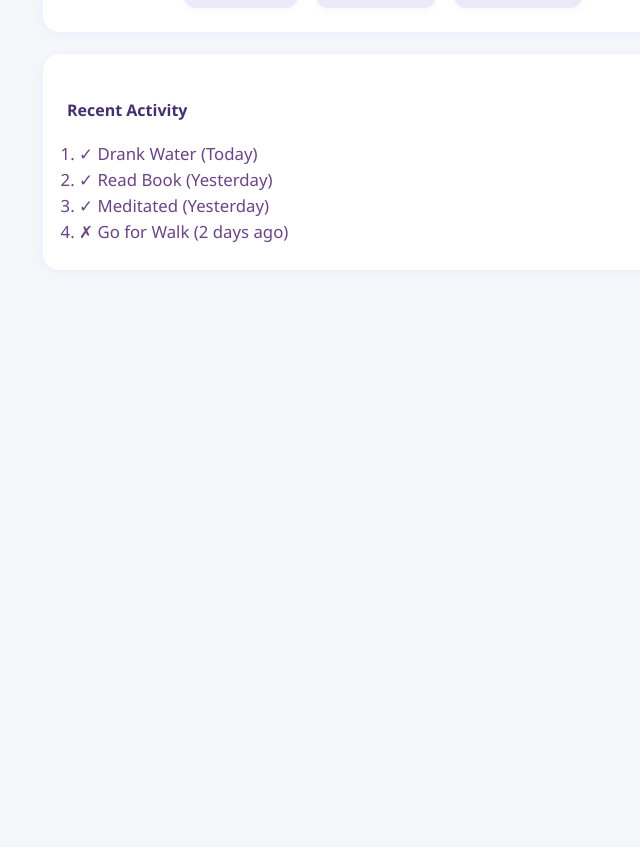
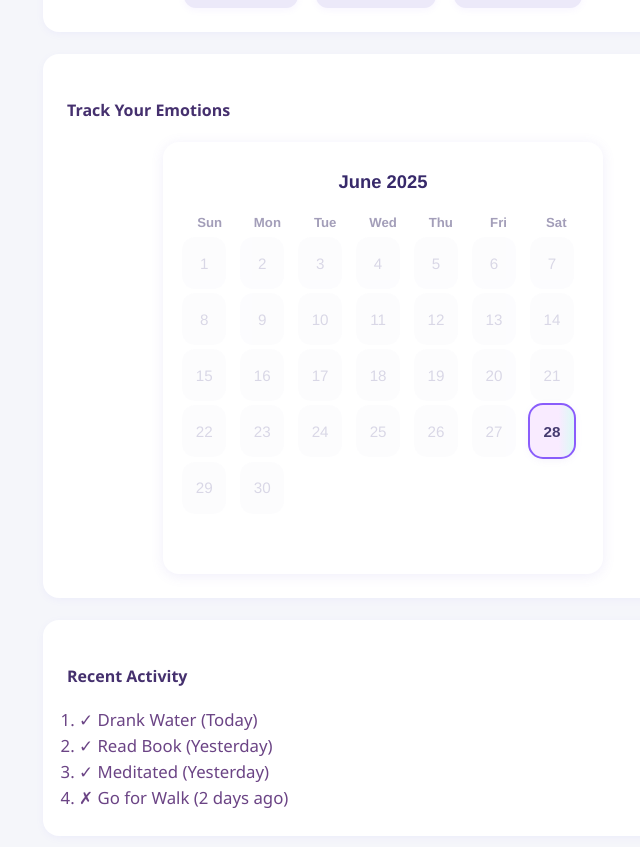
Before and after one commit to SwethaAdhiraiN/HabitTrackerApp, a React (Create React App) app in the folder frontend/: page /dashboard in a window 1280 px wide. Shown: the part 483-1330 px from the top of the page, without its empty margins (257-897 px from the left). Before the commit the page ends 868 px from the top, so only its background shows below. Built offline with nearby package versions, Linux system fonts and the light colour scheme.

Commit message:
CheckPoint

```diff
--- a/frontend/src/Dashboard.js
+++ b/frontend/src/Dashboard.js
@@ -1,11 +1,13 @@
 import React from "react";
+import CalendarWithEmotions from "./CalendarWithEmotions";
 import styles from "./styles/Dashboard.module.css";
 
 /**
  * PUBLIC_INTERFACE
- * Dashboard page for HabitTrackerApp (OLD VERSION - BEFORE REDESIGN)
- * This component renders the dashboard with the previous simple layout,
- * restoring the structure and style prior to the visual overhaul.
+ * Dashboard page for HabitTrackerApp (ENHANCED VERSION)
+ * This component renders the dashboard with emotion calendar integration.
+ * The CalendarWithEmotions component is inserted as a visually distinct section,
+ * matching with the current card layout and does not alter other widgets.
  */
 const Dashboard = () => {
   return (
@@ -41,6 +43,11 @@ const Dashboard = () => {
         </section>
 
         <section className={styles.section}>
+          <h4>Track Your Emotions</h4>
+          <CalendarWithEmotions />
+        </section>
+
+        <section className={styles.section}>
           <h4>Recent Activity</h4>
           <ol className={styles.recentList}>
             <li>✓ Drank Water (Today)</li>
```
